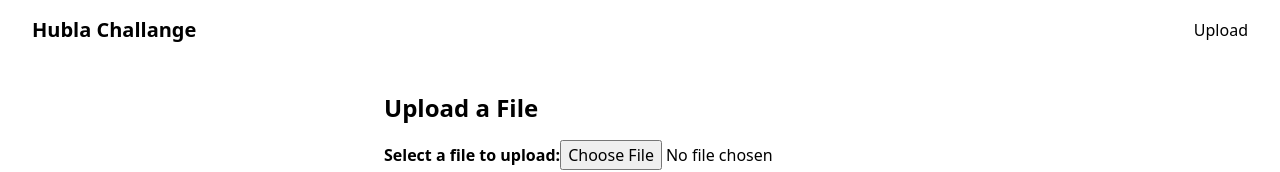
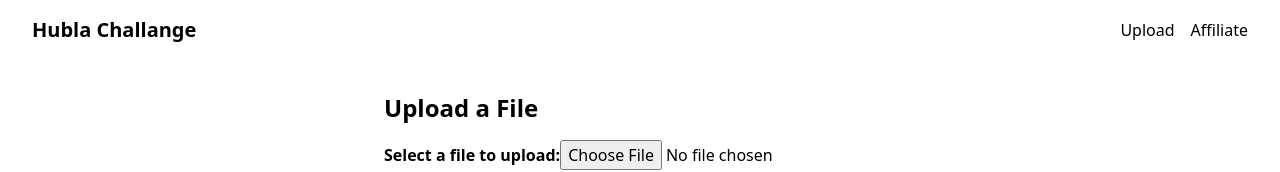
Before and after one commit to felipealvarenga/hubla, a Next.js app in the folder frontend/: page /upload in a window 1280 px wide. Shown: the top 172 px of the page. Built offline with nearby package versions, Linux system fonts and the light colour scheme.

Commit message:
Add Affiliate Page to menu

```diff
--- a/frontend/src/components/Layout.tsx
+++ b/frontend/src/components/Layout.tsx
@@ -18,6 +18,9 @@ function Layout({ children }: Props) {
           <Link href="/upload" className="hover:text-blue-600">
             Upload
           </Link>
+          <Link href="/affiliate" className="hover:text-blue-600">
+            Affiliate
+          </Link>
         </nav>
       </header>
       <main className="flex-grow p-8">{children}</main>
```
